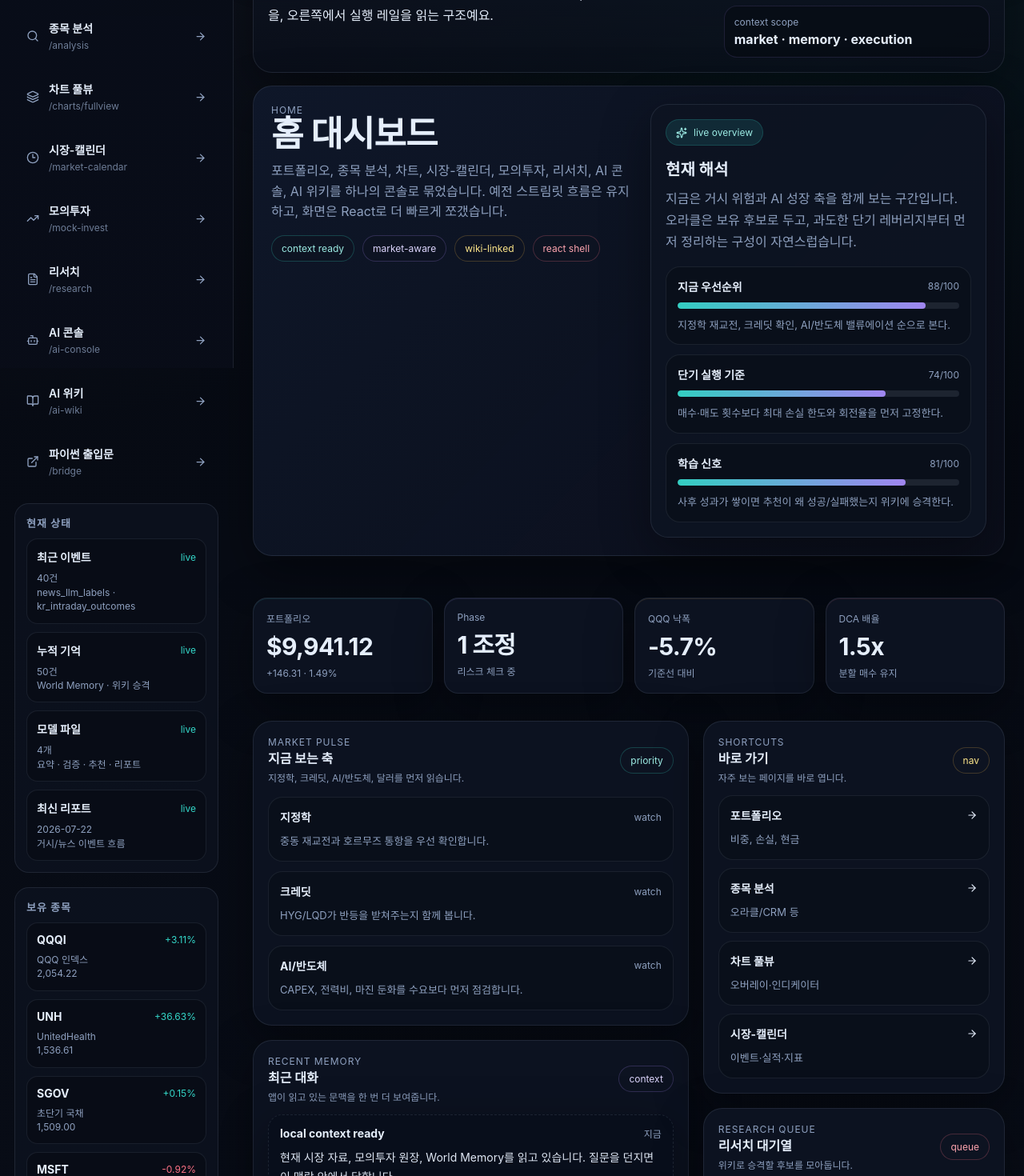
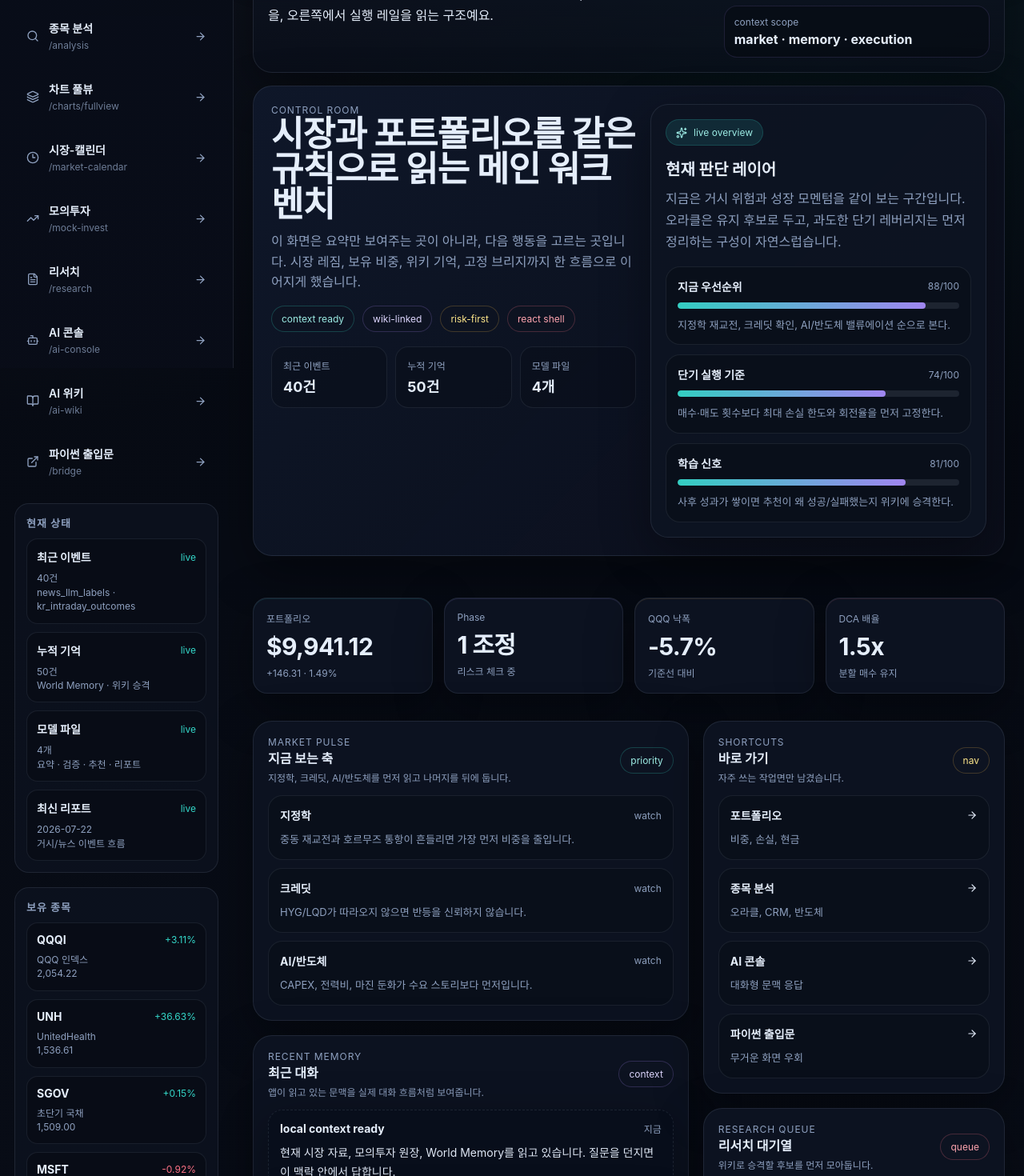
Before and after one commit to yoobinkim541/stock-report, a Next.js app: page / in a window 1280 px wide. Shown: the part 340-1810 px from the top of the page at 80% size. Built offline with nearby package versions, Linux system fonts and the light colour scheme.

Commit message:
fix) 홈 대시보드를 더 밀도 높은 작업 화면으로 다듬음

```diff
--- a/src/app/page.tsx
+++ b/src/app/page.tsx
@@ -13,23 +13,63 @@ import { AppShell } from '../components/app-shell';
 import { homeMetrics, researchQueue } from '../lib/dashboard-data';
 import { messages, reportHighlights } from '../lib/site-data';
 
+const quickActions = [
+  { href: '/portfolio', title: '포트폴리오', note: '비중, 손실, 현금' },
+  { href: '/analysis', title: '종목 분석', note: '오라클, CRM, 반도체' },
+  { href: '/ai-console', title: 'AI 콘솔', note: '대화형 문맥 응답' },
+  { href: '/bridge', title: '파이썬 출입문', note: '무거운 화면 우회' },
+];
+
+const focusCards = [
+  { title: '지정학', body: '중동 재교전과 호르무즈 통항이 흔들리면 가장 먼저 비중을 줄입니다.' },
+  { title: '크레딧', body: 'HYG/LQD가 따라오지 않으면 반등을 신뢰하지 않습니다.' },
+  { title: 'AI/반도체', body: 'CAPEX, 전력비, 마진 둔화가 수요 스토리보다 먼저입니다.' },
+];
+
 export default function HomePage() {
   return (
     <AppShell>
       <section className="hero">
         <div className="hero-grid">
           <div className="hero-copy">
-            <div className="panel-kicker">home</div>
-            <h3>홈 대시보드</h3>
+            <div className="panel-kicker">control room</div>
+            <h3>시장과 포트폴리오를 같은 규칙으로 읽는 메인 워크벤치</h3>
             <p>
-              포트폴리오, 종목 분석, 차트, 시장-캘린더, 모의투자, 리서치, AI 콘솔, AI 위키를 하나의 콘솔로 묶었습니다.
-              예전 스트림릿 흐름은 유지하고, 화면은 React로 더 빠르게 쪼갰습니다.
+              이 화면은 요약만 보여주는 곳이 아니라, 다음 행동을 고르는 곳입니다. 시장 레짐, 보유 비중, 위키 기억,
+              고정 브리지까지 한 흐름으로 이어지게 했습니다.
             </p>
             <div className="hero-meta">
               <span className="status-chip teal">context ready</span>
-              <span className="status-chip violet">market-aware</span>
-              <span className="status-chip amber">wiki-linked</span>
+              <span className="status-chip violet">wiki-linked</span>
+              <span className="status-chip amber">risk-first</span>
               <span className="status-chip rose">react shell</span>
+            </div>
+            <div
+              style={{
+                display: 'grid',
+                gridTemplateColumns: 'repeat(3, minmax(0, 1fr))',
+                gap: 10,
+                marginTop: 18,
+              }}
+            >
+              {[
+                ['최근 이벤트', '40건'],
+                ['누적 기억', '50건'],
+                ['모델 파일', '4개'],
+              ].map(([label, value]) => (
+                <div
+                  key={label}
+                  style={{
+                    padding: 14,
+                    borderRadius: 16,
+                    border: '1px solid rgba(148, 163, 184, 0.12)',
+                    background: 'rgba(10, 15, 26, 0.62)',
+                  }}
+                >
+                  <div style={{ color: 'var(--muted)', fontSize: 12, marginBottom: 4 }}>{label}</div>
+                  <strong style={{ fontSize: 18 }}>{value}</strong>
+                </div>
+              ))}
             </div>
           </div>
 
@@ -38,8 +78,11 @@ export default function HomePage() {
               <Sparkles size={14} />
               live overview
             </div>
-            <h5>현재 해석</h5>
-            <p>지금은 거시 위험과 AI 성장 축을 함께 보는 구간입니다. 오라클은 보유 후보로 두고, 과도한 단기 레버리지부터 먼저 정리하는 구성이 자연스럽습니다.</p>
+            <h5>현재 판단 레이어</h5>
+            <p>
+              지금은 거시 위험과 성장 모멘텀을 같이 보는 구간입니다. 오라클은 유지 후보로 두고, 과도한 단기 레버리지는
+              먼저 정리하는 구성이 자연스럽습니다.
+            </p>
             <div className="report-highlights">
               {reportHighlights.map((item) => (
                 <div key={item.title} className="highlight">
@@ -75,22 +118,18 @@ export default function HomePage() {
               <div>
                 <div className="panel-kicker">market pulse</div>
                 <h4>지금 보는 축</h4>
-                <p>지정학, 크레딧, AI/반도체, 달러를 먼저 읽습니다.</p>
+                <p>지정학, 크레딧, AI/반도체를 먼저 읽고 나머지를 뒤에 둡니다.</p>
               </div>
               <span className="status-chip teal">priority</span>
             </div>
-            <div className="report-highlights">
-              {[
-                ['지정학', '중동 재교전과 호르무즈 통항을 우선 확인합니다.'],
-                ['크레딧', 'HYG/LQD가 반등을 받쳐주는지 함께 봅니다.'],
-                ['AI/반도체', 'CAPEX, 전력비, 마진 둔화를 수요보다 먼저 점검합니다.'],
-              ].map(([title, body]) => (
-                <div className="highlight" key={title}>
+            <div style={{ display: 'grid', gap: 10 }}>
+              {focusCards.map((card) => (
+                <div key={card.title} className="highlight">
                   <div className="highlight-top">
-                    <strong>{title}</strong>
+                    <strong>{card.title}</strong>
                     <span>watch</span>
                   </div>
-                  <p>{body}</p>
+                  <p>{card.body}</p>
                 </div>
               ))}
             </div>
@@ -101,7 +140,7 @@ export default function HomePage() {
               <div>
                 <div className="panel-kicker">recent memory</div>
                 <h4>최근 대화</h4>
-                <p>앱이 읽고 있는 문맥을 한 번 더 보여줍니다.</p>
+                <p>앱이 읽고 있는 문맥을 실제 대화 흐름처럼 보여줍니다.</p>
               </div>
               <span className="status-chip violet">context</span>
             </div>
@@ -125,17 +164,12 @@ export default function HomePage() {
               <div>
                 <div className="panel-kicker">shortcuts</div>
                 <h4>바로 가기</h4>
-                <p>자주 보는 페이지를 바로 엽니다.</p>
+                <p>자주 쓰는 작업면만 남겼습니다.</p>
               </div>
               <span className="status-chip amber">nav</span>
             </div>
             <div style={{ display: 'grid', gap: 10 }}>
-              {[
-                { href: '/portfolio', title: '포트폴리오', note: '비중, 손실, 현금' },
-                { href: '/analysis', title: '종목 분석', note: '오라클/CRM 등' },
-                { href: '/charts/fullview', title: '차트 풀뷰', note: '오버레이·인디케이터' },
-                { href: '/market-calendar', title: '시장-캘린더', note: '이벤트·실적·지표' },
-              ].map((item) => (
+              {quickActions.map((item) => (
                 <Link key={item.href} href={item.href} className="highlight" style={{ display: 'block' }}>
                   <div className="highlight-top">
                     <strong>{item.title}</strong>
@@ -152,7 +186,7 @@ export default function HomePage() {
               <div>
                 <div className="panel-kicker">research queue</div>
                 <h4>리서치 대기열</h4>
-                <p>위키로 승격할 후보를 모아둡니다.</p>
+                <p>위키로 승격할 후보를 먼저 모아둡니다.</p>
               </div>
               <span className="status-chip rose">queue</span>
             </div>
```
